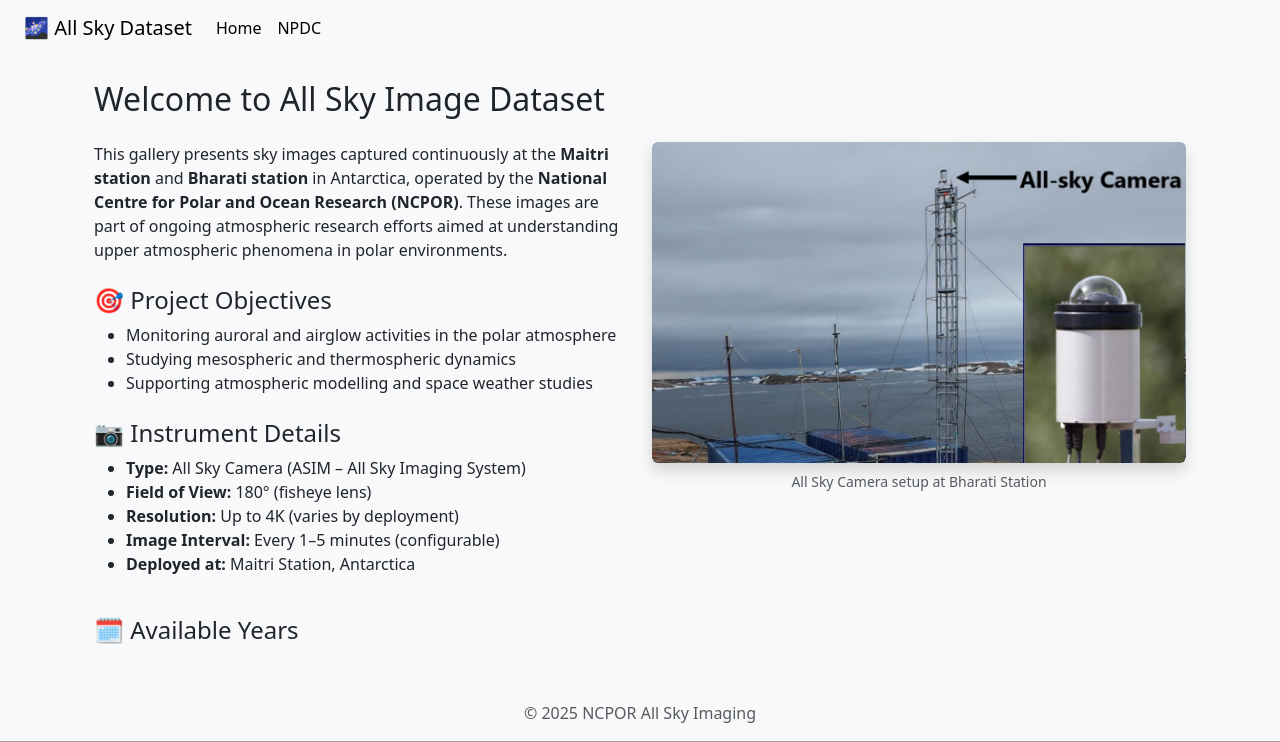
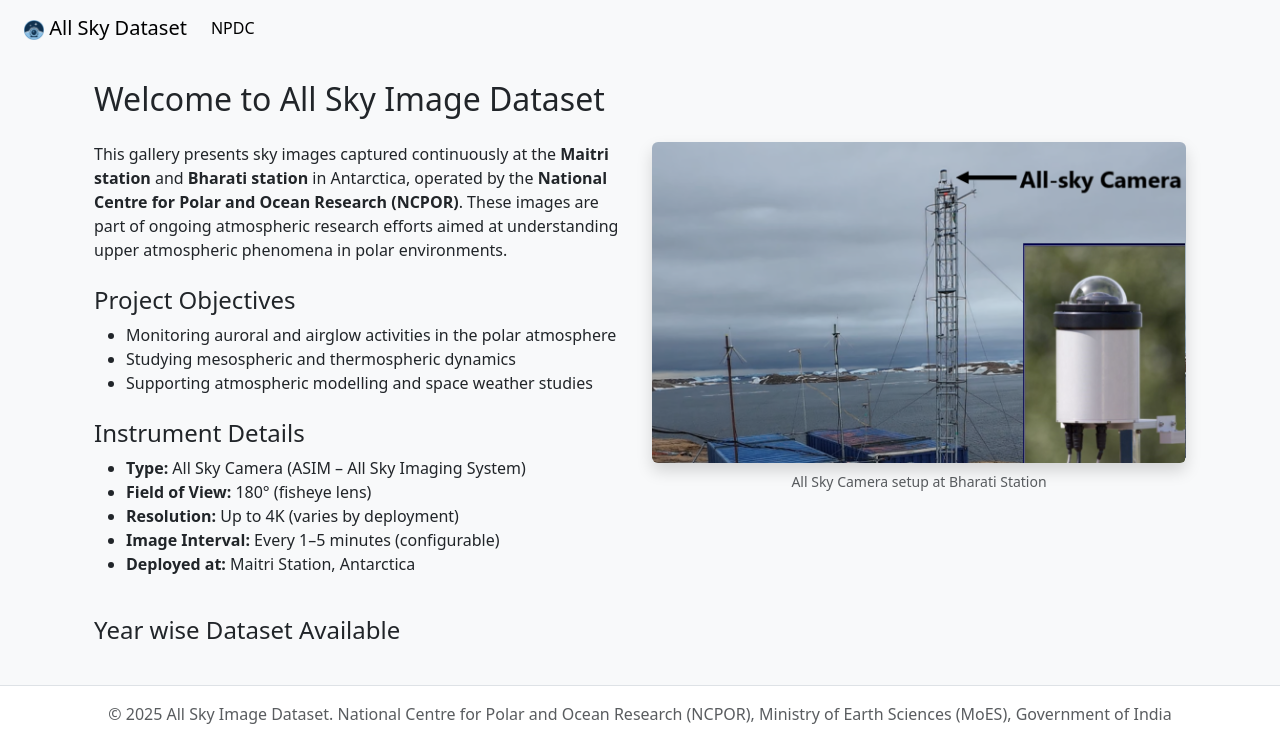
Before and after one commit to shudwi/all_sky_image_dataset, a Django app: page / in a window 1280 px wide. Shown: the part 960-1702 px from the top of the page. Run offline with Django 5.2, Linux system fonts and the light colour scheme; data that the repository does not hold is empty; parts of the project's set-up code (start-up, migrations or seed data) failed here and were passed over; some libraries are stand-ins or nearby versions.

Commit message:
Updated look

```diff
--- a/gallery/urls.py
+++ b/gallery/urls.py
@@ -7,6 +7,6 @@ urlpatterns = [
     path('gallery/async-status/<int:tar_id>/', views.async_status_view, name='async_status'),
     path('gallery/stop-ingest/<int:tar_id>/', views.stop_ingest_view, name='stop_ingest'),
     path('preview/<int:image_id>/', views.preview_image_view, name='preview_image'),
-    path('gallery/<int:year>/', views.year_view, name='year_view'),
-    path('gallery/<int:year>/<int:month>/<int:day>/', views.day_gallery, name='day_gallery'),
+    path('gallery/<str:station>/<int:year>/', views.year_view, name='year_view'),
+    path('gallery/<str:station>/<int:year>/<int:month>/<int:day>/', views.day_gallery, name='day_gallery'),
 ]
--- a/gallery/views.py
+++ b/gallery/views.py
@@ -15,21 +15,43 @@ from django.http import JsonResponse
 import calendar
 from django.db.models.functions import TruncDay
 from django.db.models import Count
+from collections import defaultdict
+from django.db.models.functions import ExtractYear
 
 DUMMY_DATE = datetime(1900, 1, 1, 0, 0, 0)
 
+# def home(request):
+#     years = AllSkyImage.objects.dates('final_timestamp', 'year')
+#     return render(request, 'gallery/home.html', {'years': years})
+
 def home(request):
-    years = AllSkyImage.objects.dates('final_timestamp', 'year')
-    return render(request, 'gallery/home.html', {'years': years})
+    stations = AllSkyImage.objects.values_list('station', flat=True).distinct()
+    station_years = defaultdict(list)
 
-def year_view(request, year):
-    # Get all available days in the year
+    for station in stations:
+        years = (
+            AllSkyImage.objects.filter(station=station)
+            .annotate(year=ExtractYear('final_timestamp'))
+            .order_by('year')
+            .values_list('year', flat=True)
+            .distinct()
+        )
+        station_years[station] = years
+
+    return render(request, 'gallery/home.html', {
+        'station_years': dict(station_years)
+    })
+
+def year_view(request, station, year):
+    # Get all available days for the given station and year
     all_days = AllSkyImage.objects.filter(
-        final_timestamp__year=year
+        final_timestamp__year=year,
+        station=station
     ).dates('final_timestamp', 'day')
+
     days_with_data = set(all_days)
+    cal = calendar.Calendar(firstweekday=6)  # Week starts on Sunday
 
-    cal = calendar.Calendar(firstweekday=6)
     months = []
     for m in range(1, 13):
         month_data = {
@@ -50,6 +72,7 @@ def year_view(request, year):
 
     return render(request, 'gallery/year.html', {
         'year': year,
+        'station': station,
         'months': months,
     })
 
@@ -86,21 +109,25 @@ def month_view(request, year, month):
         'months': months,
     })
 
-def day_gallery(request, year, month, day):
-
+def day_gallery(request, station, year, month, day):
     date_selected = date(year, month, day)
     start_dt = datetime.combine(date_selected, datetime.min.time())
     end_dt = start_dt + timedelta(days=1)
-    images = AllSkyImage.objects.filter(filename_timestamp__gte=start_dt,
-    filename_timestamp__lt=end_dt).order_by('final_timestamp')
+
+    images = AllSkyImage.objects.filter(
+        filename_timestamp__gte=start_dt,
+        filename_timestamp__lt=end_dt,
+        station=station
+    ).order_by('final_timestamp')
+
     first_image = images.first()
-
     paginator = Paginator(images, 50)
     page_number = request.GET.get("page")
     page_obj = paginator.get_page(page_number)
 
     return render(request, 'gallery/day_gallery.html', {
         'date': date_selected,
+        'station': station,
         'first_image': first_image,
         'page_obj': page_obj,
     })
--- a/templates/base.html
+++ b/templates/base.html
@@ -6,23 +6,41 @@
   <meta charset="UTF-8">
   <title>{% block title %}All Sky Dataset{% endblock %}</title>
   <meta name="viewport" content="width=device-width, initial-scale=1">
-
+  <link rel="icon" type="image/png" href="{% static 'img/logo.png' %}">
   <link href="{% static 'css/bootstrap.min.css' %}" rel="stylesheet">
   <link rel="stylesheet" href="{% static 'bootstrap-icons/bootstrap-icons.css' %}">
+
+  <style>
+    html, body {
+      height: 100%;
+    }
+    body {
+      display: flex;
+      flex-direction: column;
+    }
+    main {
+      flex: 1 0 auto;
+    }
+    footer {
+      flex-shrink: 0;
+    }
+  </style>
 
   {% block extra_head %}{% endblock %}
 </head>
 
 <body class="bg-light">
-  <img class="img-fluid" src="{% static 'img/portal_banner1.jpg'%}" alt="ncpor" width="100%">
+  <img class="img-fluid" src="{% static 'img/portal_banner1.jpg' %}" alt="ncpor" width="100%">
+
   <nav class="navbar navbar-expand-lg navbar-light bg-light px-4">
-    <a class="navbar-brand" href="{% url 'home' %}">🌌 All Sky Dataset</a>
+    <a class="navbar-brand" href="{% url 'home' %}">
+      <img src="{% static 'img/logo.png'%}" style="width:20px"/> All Sky Dataset</a>
     <button class="navbar-toggler" type="button" data-bs-toggle="collapse" data-bs-target="#navbarNav">
       <span class="navbar-toggler-icon"></span>
     </button>
     <div class="collapse navbar-collapse" id="navbarNav">
       <ul class="navbar-nav">
-        <li class="nav-item"><a class="nav-link active" href="{% url 'home' %}">Home</a></li>
+        <!-- <li class="nav-item"><a class="nav-link active" href="{% url 'home' %}">Home</a></li> -->
         <li class="nav-item"><a class="nav-link active" href="https://npdc.ncpor.res.in">NPDC</a></li>
       </ul>
     </div>
@@ -32,8 +50,8 @@
     {% block content %}{% endblock %}
   </main>
 
-  <footer class="text-center text-muted py-3">
-    &copy; {% now "Y" %} NCPOR All Sky Imaging
+  <footer class="text-center text-muted py-3 bg-white border-top">
+    &copy; 2025 All Sky Image Dataset. National Centre for Polar and Ocean Research (NCPOR), Ministry of Earth Sciences (MoES), Government of India
   </footer>
 
   <script src="{% static 'js/bootstrap.bundle.min.js' %}"></script>
--- a/templates/gallery/home.html
+++ b/templates/gallery/home.html
@@ -13,14 +13,14 @@
         ongoing atmospheric research efforts aimed at understanding upper atmospheric phenomena in polar environments.
       </p>
 
-      <h4 class="mt-4">🎯 Project Objectives</h4>
+      <h4 class="mt-4">Project Objectives</h4>
       <ul>
         <li>Monitoring auroral and airglow activities in the polar atmosphere</li>
         <li>Studying mesospheric and thermospheric dynamics</li>
         <li>Supporting atmospheric modelling and space weather studies</li>
       </ul>
 
-      <h4 class="mt-4">📷 Instrument Details</h4>
+      <h4 class="mt-4">Instrument Details</h4>
       <ul>
         <li><strong>Type:</strong> All Sky Camera (ASIM – All Sky Imaging System)</li>
         <li><strong>Field of View:</strong> 180° (fisheye lens)</li>
@@ -36,14 +36,17 @@
     </div>
   </div>
 
-  <h4 class="mb-3">🗓 Available Years</h4>
-  <div class="row">
-    {% for y in years %}
-      <div class="col-6 col-md-3 mb-2">
-        <a href="{% url 'year_view' y.year %}" class="btn btn-outline-primary w-100">{{ y.year }}</a>
-      </div>
-    {% endfor %}
+  <h4 class="mb-3">Year wise Dataset Available</h4>
+  {% for station, years in station_years.items %}
+  <div class="mb-4">
+    <h5 class="text-primary">{{ station }}</h5>
+      {% for year in years %}
+          <a href="{% url 'year_view' station year %}" class="btn btn-outline-primary">
+            {{ year }}
+          </a>
+      {% endfor %}
   </div>
+{% endfor %}
 </div>
 
 {% endblock %}
```
Also changed, not shown: templates/gallery/day_gallery.html (+20 -10 lines), templates/gallery/year.html (+7 -1 lines), static/img/logo.png (added), static/img/logo_org.png (added).
